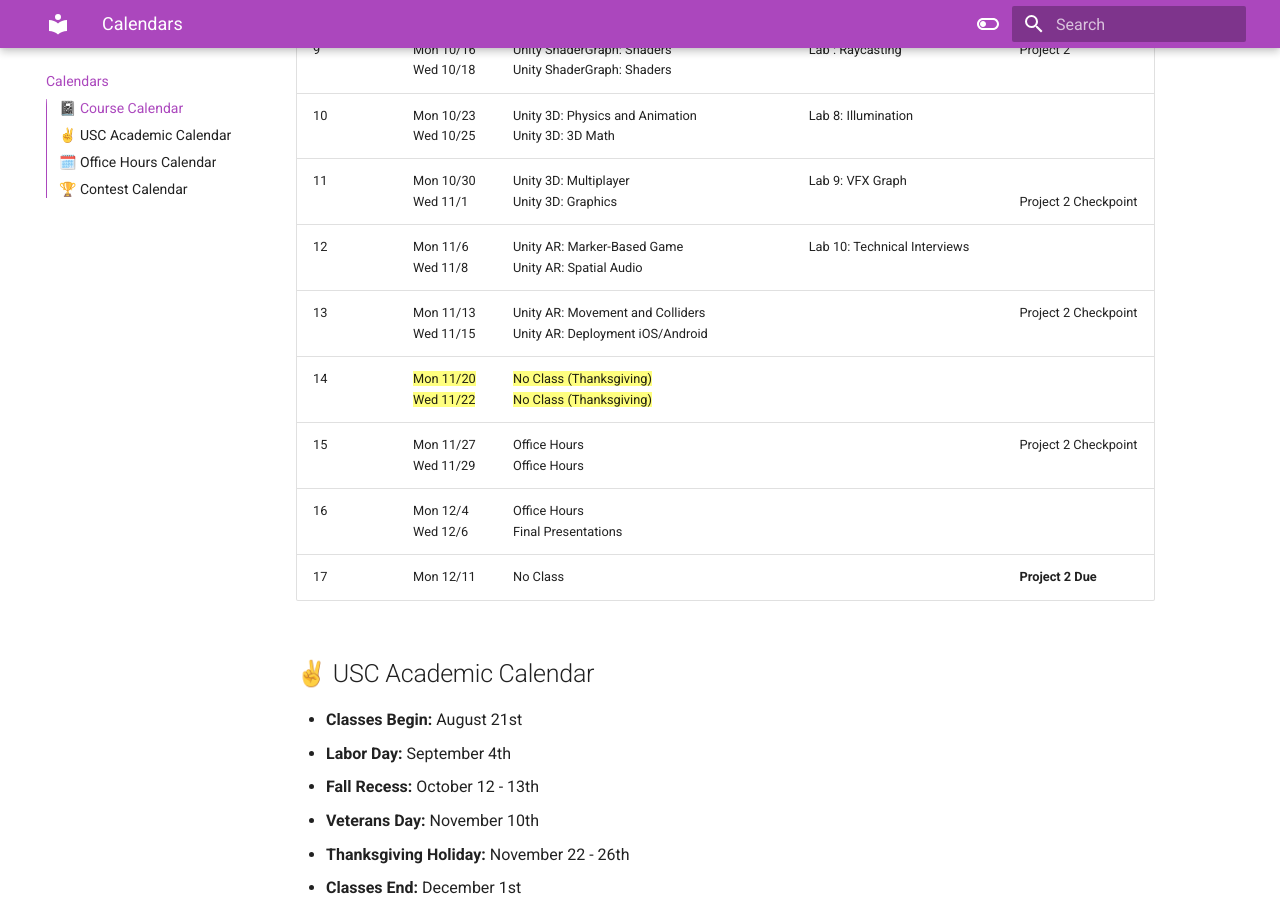
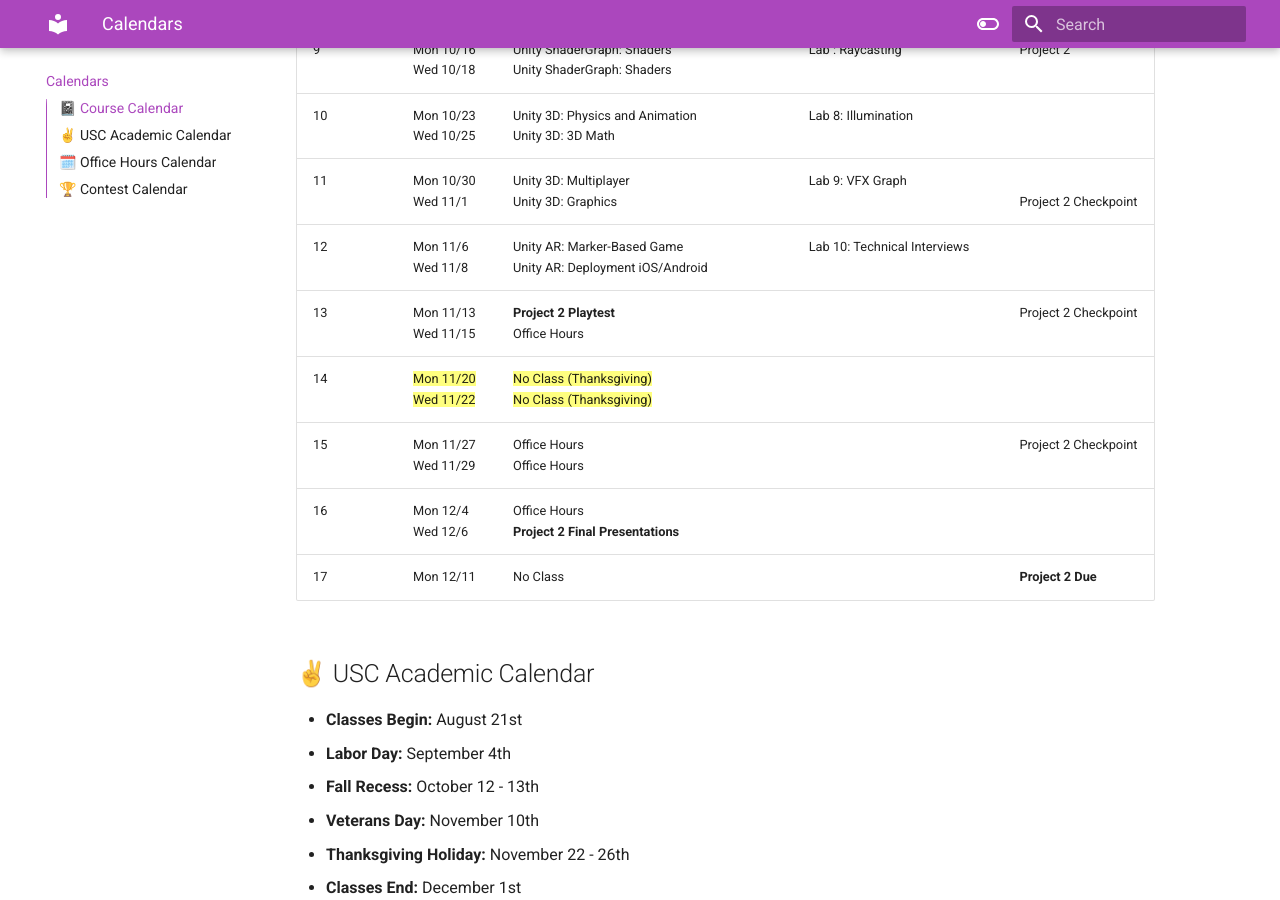
Before and after one commit to usc-ctin583/usc-ctin583.github.io, an MkDocs documentation site: the page built from docs/index.md, in a window 1280 px wide and 900 px high, scrolled down 825 px. Built offline with MkDocs 1.6.1 and Material for MkDocs 9.7.7, drawn with Linux system fonts in a browser that asks for light colours.

Commit message:
modify calendar

```diff
--- a/docs/index.md
+++ b/docs/index.md
@@ -13,11 +13,11 @@
 | 9    | Mon 10/16 <br> Wed 10/18 | Unity ShaderGraph: Shaders <br> Unity ShaderGraph: Shaders | Lab : Raycasting | Project 2 |
 | 10   | Mon 10/23 <br> Wed 10/25 | Unity 3D: Physics and Animation <br> Unity 3D: 3D Math | Lab 8: Illumination |
 | 11   | Mon 10/30 <br> Wed 11/1  | Unity 3D: Multiplayer <br> Unity 3D: Graphics | Lab 9: VFX Graph | <br> Project 2 Checkpoint |
-| 12   | Mon 11/6 <br> Wed 11/8   | Unity AR: Marker-Based Game <br> Unity AR: Spatial Audio | Lab 10: Technical Interviews |
-| 13   | Mon 11/13 <br> Wed 11/15 | Unity AR: Movement and Colliders <br> Unity AR: Deployment iOS/Android | | Project 2 Checkpoint|
+| 12   | Mon 11/6 <br> Wed 11/8   | Unity AR: Marker-Based Game <br> Unity AR: Deployment iOS/Android | Lab 10: Technical Interviews |
+| 13   | Mon 11/13 <br> Wed 11/15 |  **Project 2 Playtest** <br> Office Hours | | Project 2 Checkpoint|
 | 14   | ==Mon 11/20== <br> ==Wed 11/22== | ==No Class (Thanksgiving)== <br> ==No Class (Thanksgiving)== | | |
 | 15   | Mon 11/27 <br> Wed 11/29 | Office Hours <br> Office Hours | | Project 2 Checkpoint |
-| 16   | Mon 12/4 <br> Wed 12/6   | Office Hours <br> Final Presentations | | |
+| 16   | Mon 12/4 <br> Wed 12/6   | Office Hours <br> **Project 2 Final Presentations** | | |
 | 17   | Mon 12/11 | No Class | | **Project 2 Due** |
 
 ## ✌️ USC Academic Calendar
```
Also changed, not shown: docs/Projects/project1checkpoint.md (+4 -1 lines).
